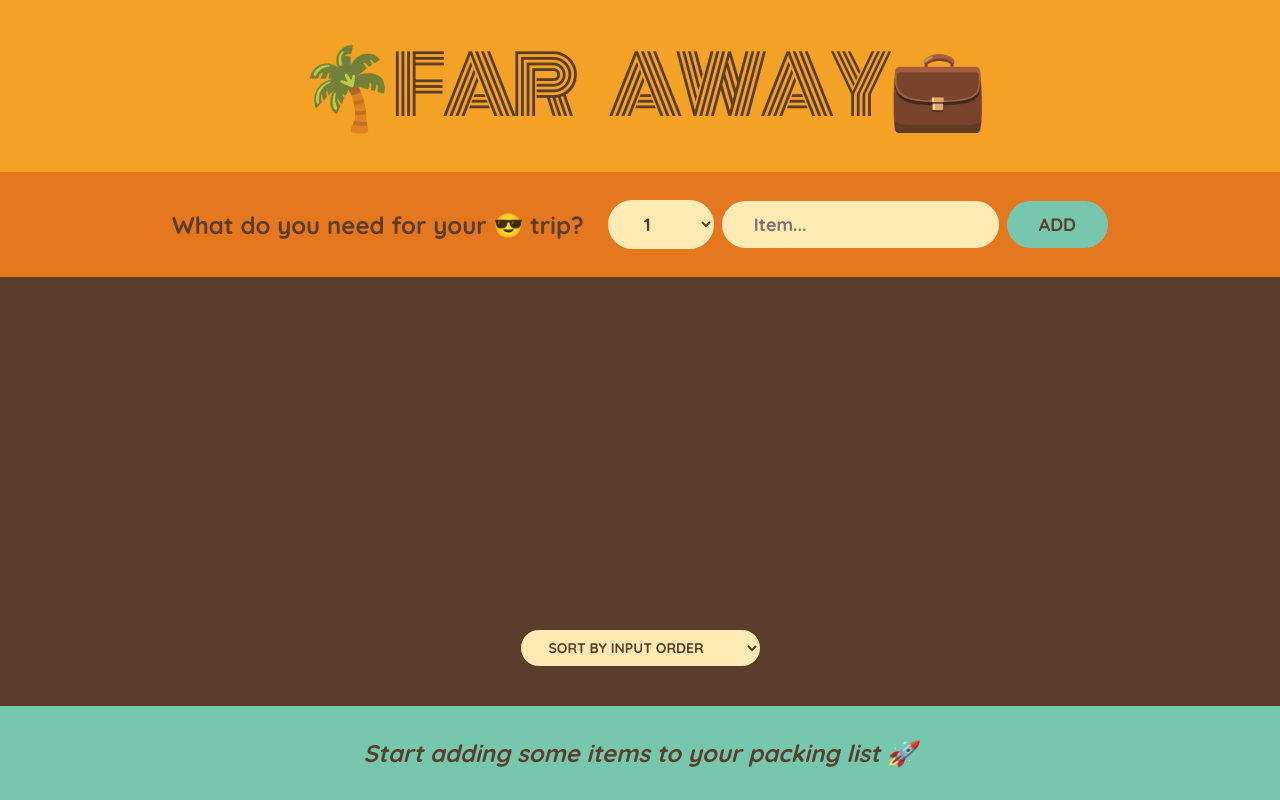
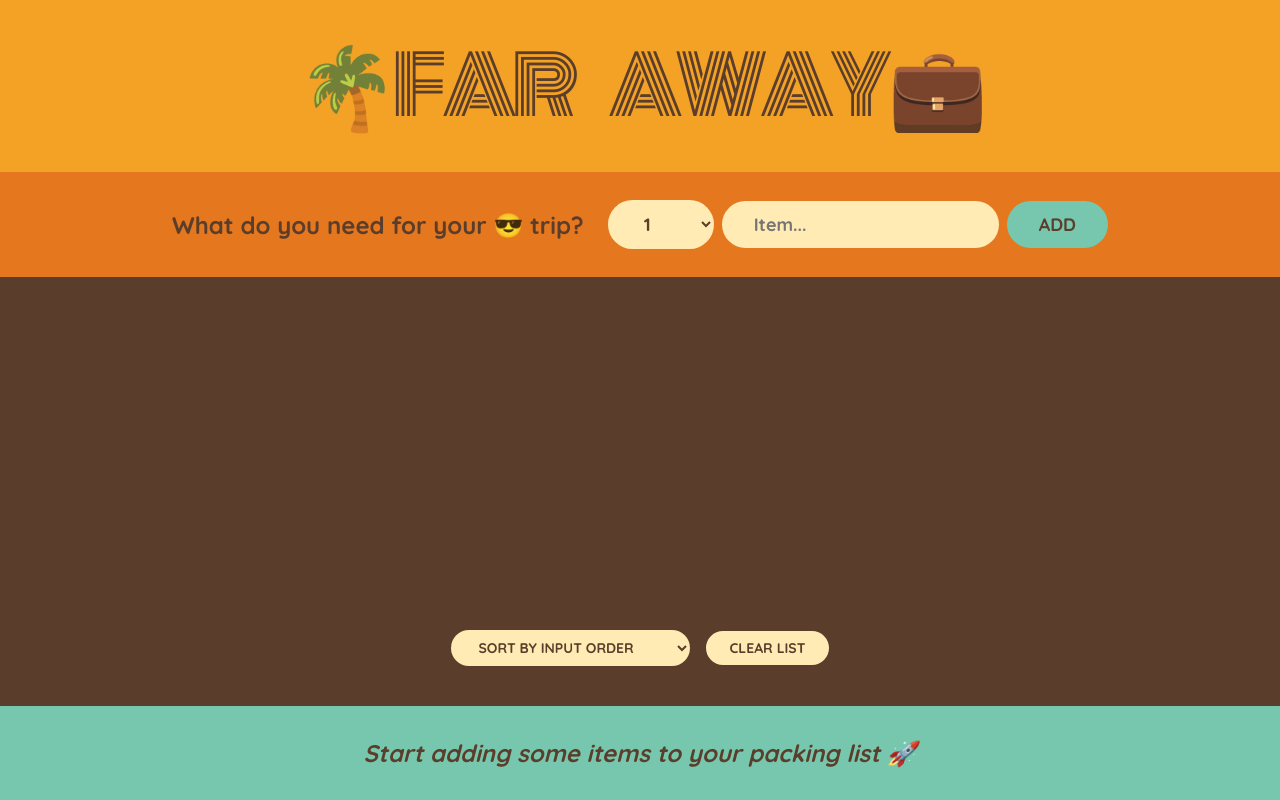
Before and after one commit to Ali-gunner/Travel-List, a React (Create React App) app: page / in a window 1280 px wide. Built offline with nearby package versions, Linux system fonts and the light colour scheme.

Commit message:
Added clear list button and it works properly

```diff
--- a/src/App.js
+++ b/src/App.js
@@ -19,6 +19,13 @@ export default function App() {
     );
   }
 
+  function handleClearList() {
+    const confirmed = window.confirm(
+      "Are you sure you want to delete all items?"
+    );
+    if (confirmed) setItems([]);
+  }
+
   return (
     <div className="app">
       <Logo />
@@ -27,6 +34,7 @@ export default function App() {
         items={items}
         onDeleteItem={handleDeleteItem}
         onToggleItems={handleToggleItem}
+        onClearList={handleClearList}
       />
       <Stats items={items} />
     </div>
@@ -75,7 +83,7 @@ function Form({ onAddItems }) {
     </form>
   );
 }
-function PackingList({ items, onDeleteItem, onToggleItems }) {
+function PackingList({ items, onDeleteItem, onToggleItems, onClearList }) {
   const [sortBy, setSortBy] = useState("input");
   let sortedItems;
 
@@ -107,6 +115,7 @@ function PackingList({ items, onDeleteItem, onToggleItems }) {
           <option value="description">Sort by description</option>
           <option value="packed">Sort by packed status</option>
         </select>
+        <button onClick={onClearList}>Clear list</button>
       </div>
     </div>
   );
```
